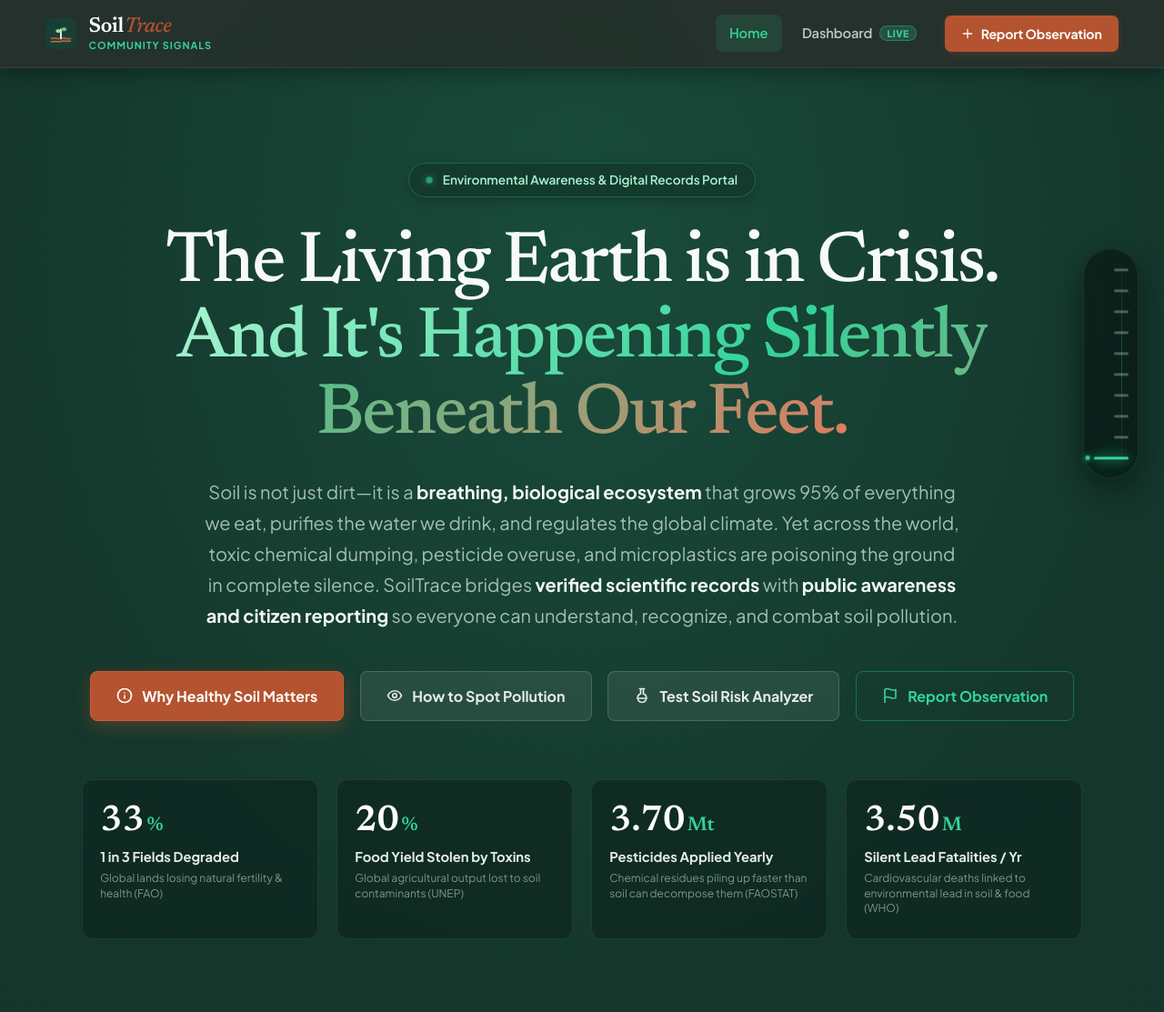
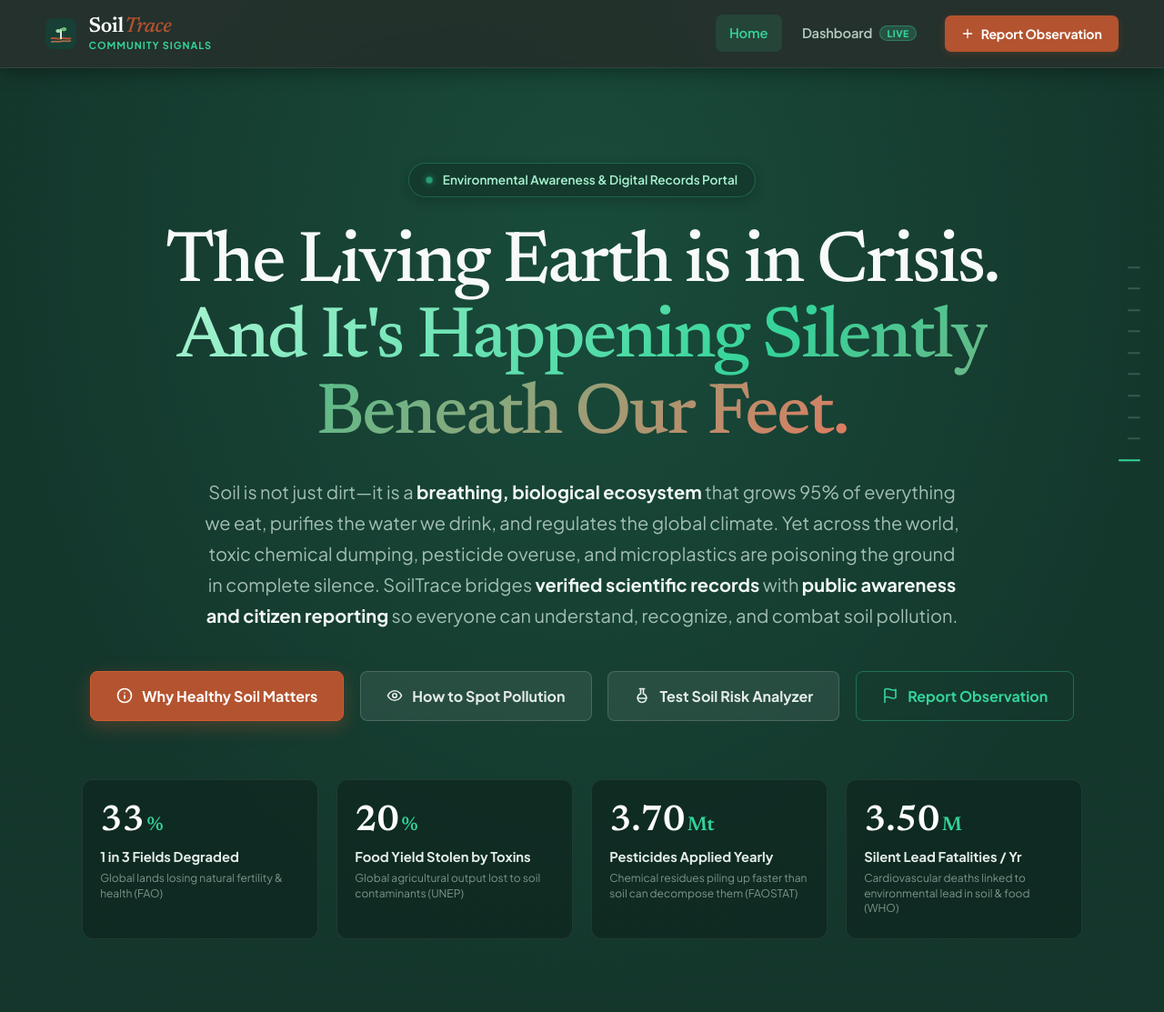
Before and after one commit to RishiKrJha/soiltrace, a Flask app: page / in a window 1280 px wide. Shown: the top 1113 px of the page at 91% size. Run offline with Flask 3, Linux system fonts and the light colour scheme.

Commit message:
Refactor right-side vertical scroll tracker for seamless integration and improved aesthetics

```diff
--- a/app/static/css/style.css
+++ b/app/static/css/style.css
@@ -1295,42 +1295,25 @@ body:has(.home-page-master) .navbar-toggler span {
     color: #b5ccc1;
 }
 
-/* Right-Side Vertical Scroll Tracker Rail */
+/* Right-Side Vertical Scroll Tracker (Seamless Background Integration) */
 .side-scroll-rail {
     position: fixed;
-    right: 1.75rem;
+    right: 1.35rem;
     top: 50%;
     transform: translateY(-50%);
-    z-index: 995;
+    z-index: 900;
     display: flex;
     flex-direction: column;
     align-items: flex-end;
-    gap: 0.85rem;
-    padding: 1.1rem 0.65rem;
-    background: rgba(7, 21, 17, 0.65);
-    backdrop-filter: blur(16px);
-    -webkit-backdrop-filter: blur(16px);
-    border: 1px solid rgba(255, 255, 255, 0.08);
-    border-radius: 999px;
-    box-shadow: 0 12px 36px rgba(0, 0, 0, 0.45);
+    gap: 0.65rem;
+    padding: 0.5rem 0;
+    background: transparent;
+    border: none;
+    box-shadow: none;
+    backdrop-filter: none;
+    -webkit-backdrop-filter: none;
     user-select: none;
-    transition: opacity 0.3s ease, transform 0.3s ease;
-}
-
-/* Vertical track spine running behind the steps */
-.rail-track-line {
-    position: absolute;
-    right: calc(0.65rem + 7px);
-    top: 1.25rem;
-    bottom: 1.25rem;
-    width: 1px;
-    background: linear-gradient(180deg,
-        rgba(52, 211, 153, 0.06) 0%,
-        rgba(52, 211, 153, 0.3) 50%,
-        rgba(52, 211, 153, 0.06) 100%
-    );
-    pointer-events: none;
-    z-index: 0;
+    pointer-events: auto;
 }
 
 /* Individual Rail Step Anchor */
@@ -1339,92 +1322,53 @@ body:has(.home-page-master) .navbar-toggler span {
     display: flex;
     align-items: center;
     justify-content: flex-end;
-    padding: 0.2rem 0;
+    padding: 0.35rem 0.25rem;
     text-decoration: none;
     cursor: pointer;
-    z-index: 1;
+    background: transparent;
 }
 
 /* The Horizontal Line / Dash */
 .rail-bar {
     display: block;
-    width: 16px;
-    height: 3px;
-    border-radius: 999px;
-    background: rgba(255, 255, 255, 0.28);
-    transition: width 0.35s cubic-bezier(0.16, 1, 0.3, 1),
-                background-color 0.25s ease,
-                box-shadow 0.25s ease,
-                transform 0.25s ease;
-}
-
-/* Hover: Line elongates slightly & glows */
+    width: 14px;
+    height: 2px;
+    border-radius: 2px;
+    background: rgba(255, 255, 255, 0.16);
+    transition: width 0.3s cubic-bezier(0.16, 1, 0.3, 1),
+                background-color 0.25s ease;
+}
+
+/* Hover: Subtle lengthening */
 .rail-step:hover .rail-bar {
-    width: 26px;
-    background: rgba(52, 211, 153, 0.85);
-    box-shadow: 0 0 10px rgba(52, 211, 153, 0.5);
-}
-
-/* Active State: The Line Elongates to 38px with full Radiant Emerald Glow */
+    width: 20px;
+    background: rgba(52, 211, 153, 0.65);
+}
+
+/* Active State: Clean, quiet elongation without aggressive glow */
 .rail-step.active .rail-bar {
-    width: 38px;
+    width: 24px;
     background: #34d399;
-    box-shadow: 0 0 12px rgba(52, 211, 153, 0.85), 0 0 24px rgba(52, 211, 153, 0.4);
-}
-
-/* Active Lead Indicator Dot */
-.rail-step.active::before {
-    content: '';
-    position: absolute;
-    right: 43px;
-    width: 4px;
-    height: 4px;
-    border-radius: 50%;
-    background: #34d399;
-    box-shadow: 0 0 6px #34d399;
-    animation: railPulse 2s ease-in-out infinite;
-}
-
-@keyframes railPulse {
-    0%, 100% { transform: scale(1); opacity: 0.9; }
-    50% { transform: scale(1.4); opacity: 1; }
-}
-
-/* Floating Tooltip Label (Reveals on Hover / Focus) */
+}
+
+/* Subtle, unobtrusive label on hover only */
 .rail-tooltip {
     position: absolute;
-    right: calc(100% + 14px);
+    right: calc(100% + 10px);
     top: 50%;
-    transform: translateY(-50%) translateX(8px);
+    transform: translateY(-50%) translateX(6px);
     opacity: 0;
     visibility: hidden;
     pointer-events: none;
     display: inline-flex;
     align-items: center;
-    gap: 0.45rem;
-    padding: 0.35rem 0.75rem;
-    background: rgba(10, 28, 22, 0.95);
-    border: 1px solid rgba(52, 211, 153, 0.35);
-    border-radius: 8px;
-    backdrop-filter: blur(14px);
-    -webkit-backdrop-filter: blur(14px);
-    box-shadow: 0 8px 24px rgba(0, 0, 0, 0.5);
+    gap: 0.4rem;
+    padding: 0.25rem 0.55rem;
+    background: rgba(7, 21, 17, 0.9);
+    border: 1px solid rgba(255, 255, 255, 0.08);
+    border-radius: 6px;
     white-space: nowrap;
-    transition: opacity 0.22s cubic-bezier(0.16, 1, 0.3, 1),
-                transform 0.22s cubic-bezier(0.16, 1, 0.3, 1),
-                visibility 0.22s;
-}
-
-/* Tooltip Caret pointing towards the rail bar */
-.rail-tooltip::after {
-    content: '';
-    position: absolute;
-    right: -5px;
-    top: 50%;
-    transform: translateY(-50%);
-    border-width: 5px 0 5px 5px;
-    border-style: solid;
-    border-color: transparent transparent transparent rgba(52, 211, 153, 0.35);
+    transition: opacity 0.2s ease, transform 0.2s ease, visibility 0.2s;
 }
 
 .rail-step:hover .rail-tooltip,
--- a/app/templates/index.html
+++ b/app/templates/index.html
@@ -1485,9 +1485,8 @@
 
 </main>
 
-<!-- RIGHT-SIDE VERTICAL SCROLL TRACKER RAIL -->
+<!-- RIGHT-SIDE VERTICAL SCROLL TRACKER (SEAMLESS INTEGRATION) -->
 <nav class="side-scroll-rail" id="side-scroll-rail" aria-label="Page section navigator">
-    <div class="rail-track-line" aria-hidden="true"></div>
     <a href="#why-soil-matters" class="rail-step" data-target="why-soil-matters" aria-label="Section 1: Living Soil">
         <span class="rail-tooltip">
             <span class="rail-step-num">01</span>
```
Also changed, not shown: other parts of app/static/css/style.css (+8 -13 lines).
